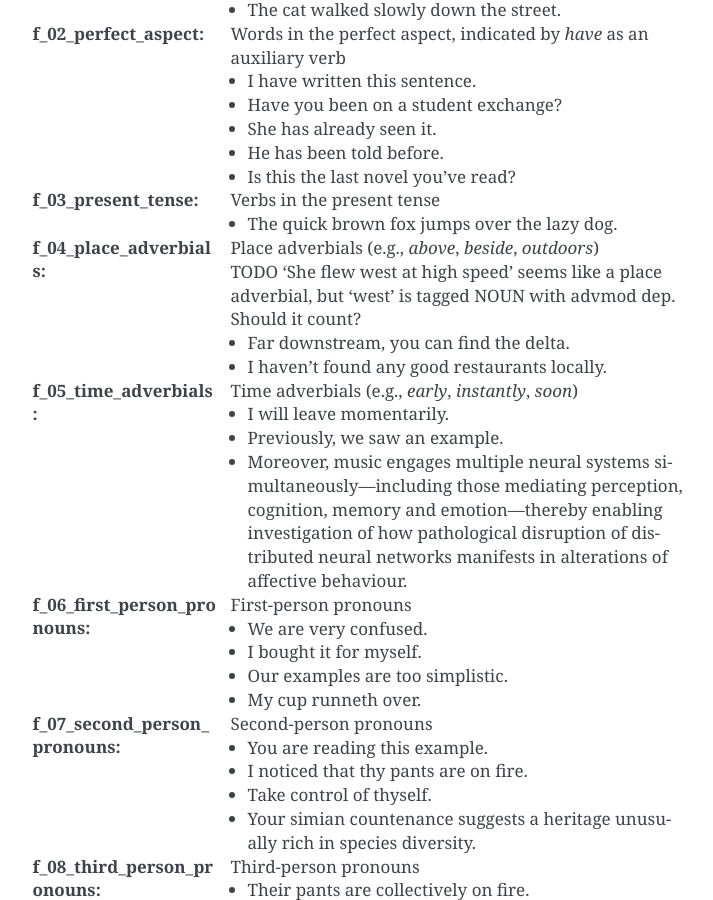
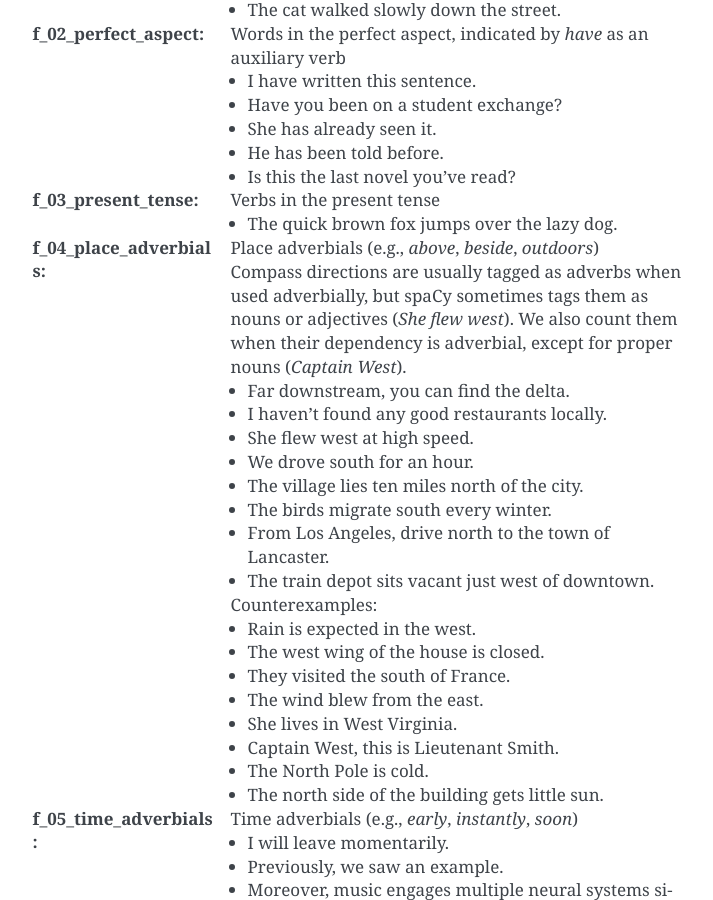
Before and after one commit to capnrefsmmat/matcherator, a Sphinx documentation site: the page built from docs/biber.rst, in a window 1280 px wide and 900 px high, scrolled down 1265 px. Shown: the whole window, without its empty margins (396-1109 px from the left). Built offline with Sphinx 7.4.7, drawn with Linux system fonts in a browser that asks for light colours.

Commit message:
Improve f_04_place_adverbials
The previous TODO note gave an example where spaCy mis-tagged a cardinal
direction. These can be detected by a separate rule.

Co-Authored-By: Claude Opus 5.5 <noreply@anthropic.com>

```diff
--- a/docs/pseudobiber-reference.rst
+++ b/docs/pseudobiber-reference.rst
@@ -26,11 +26,27 @@
 :f_04_place_adverbials:
    Place adverbials (e.g., *above*, *beside*, *outdoors*)
 
-   TODO 'She flew west at high speed' seems like a place adverbial, but 'west' is tagged NOUN with advmod dep. Should it count?
+   Compass directions are usually tagged as adverbs when used adverbially, but spaCy sometimes tags them as nouns or adjectives (*She flew west*). We also count them when their dependency is adverbial, except for proper nouns (*Captain West*).
 
    * Far downstream, you can find the delta.
    * I haven't found any good restaurants locally.
+   * She flew west at high speed.
+   * We drove south for an hour.
+   * The village lies ten miles north of the city.
+   * The birds migrate south every winter.
+   * From Los Angeles, drive north to the town of Lancaster.
+   * The train depot sits vacant just west of downtown.
 
+   Counterexamples:
+
+   * Rain is expected in the west.
+   * The west wing of the house is closed.
+   * They visited the south of France.
+   * The wind blew from the east.
+   * She lives in West Virginia.
+   * Captain West, this is Lieutenant Smith.
+   * The North Pole is cold.
+   * The north side of the building gets little sun.
 
 :f_05_time_adverbials:
    Time adverbials (e.g., *early*, *instantly*, *soon*)
@@ -765,7 +781,7 @@
 
    Public, private, or suasive verbs with subordinator clauses with an omitted *that*. See Biber et al., 9.2.8.
 
-   The `clausal_complement` subrule matches every verb in the specified classes with a clausal complement verb, with or without *that*. Post-processing then keeps only finite clauses with a subject (including existential *there*) and removes clauses with *that* or another subordinator (*whether*, *if*), to-infinitives, *wh*-clauses (a *wh*-word between the verb and the clause's subject), quotations, and clauses whose subject or verb appears before the main verb (*He was right, I think*).
+   The ``clausal_complement`` subrule matches every verb in the specified classes with a clausal complement verb, with or without *that*. Post-processing then keeps only finite clauses with a subject (including existential *there*) and removes clauses with *that* or another subordinator (*whether*, *if*), to-infinitives, *wh*-clauses (a *wh*-word between the verb and the clause's subject), quotations, and clauses whose subject or verb appears before the main verb (*He was right, I think*).
 
    * I think he went.
    * She denies a problem occurred.
```
Also changed, not shown: 1 other file.
